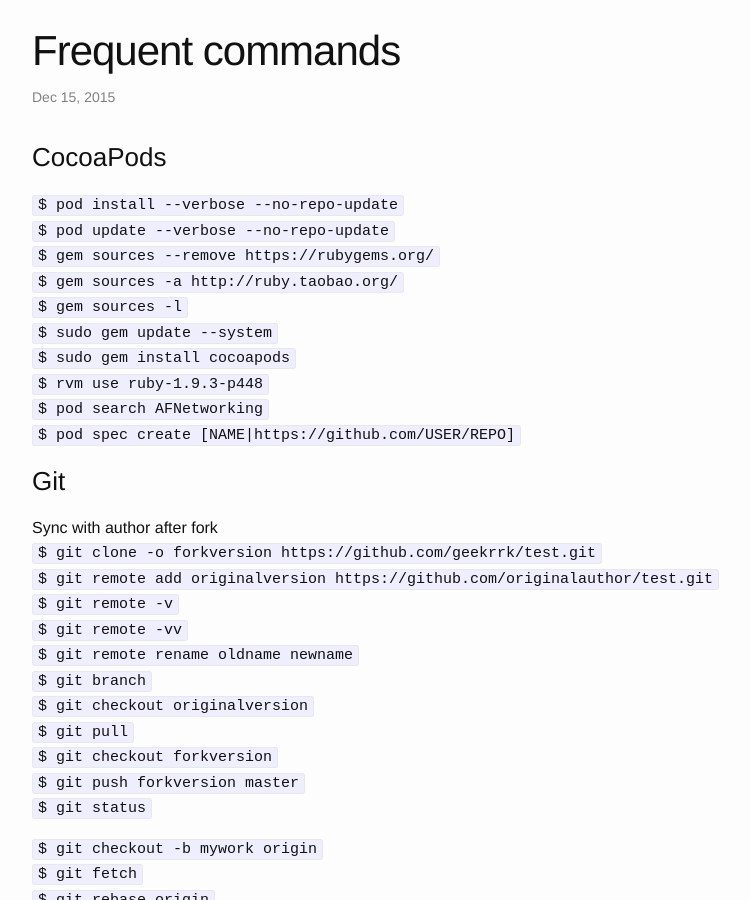
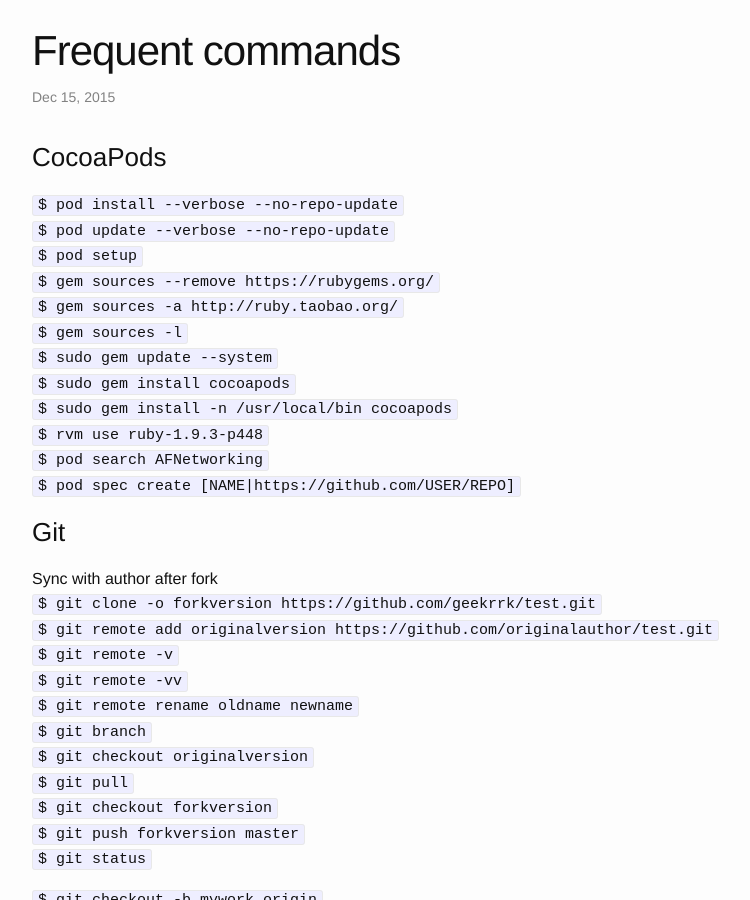
Before and after one commit to GeekRRK/GeekRRK.github.io, a Jekyll site: the page built from _posts/2015-12-15-Frequent commands.md, in a window 1280 px wide and 900 px high. Shown: the whole window, without its empty margins (238-988 px from the left). Built offline with Jekyll 4.4.1, drawn with Linux system fonts in a browser that asks for light colours.

Commit message:
Update Frequent commands

```diff
--- a/_posts/2015-12-15-Frequent commands.md
+++ b/_posts/2015-12-15-Frequent commands.md
@@ -6,11 +6,13 @@
 ### CocoaPods
 `$ pod install --verbose --no-repo-update`
 `$ pod update --verbose --no-repo-update`
+`$ pod setup`
 `$ gem sources --remove https://rubygems.org/`
 `$ gem sources -a http://ruby.taobao.org/`
 `$ gem sources -l`
 `$ sudo gem update --system`
 `$ sudo gem install cocoapods`
+`$ sudo gem install -n /usr/local/bin cocoapods`
 `$ rvm use ruby-1.9.3-p448`
 `$ pod search AFNetworking`
 `$ pod spec create [NAME|https://github.com/USER/REPO]`
```
